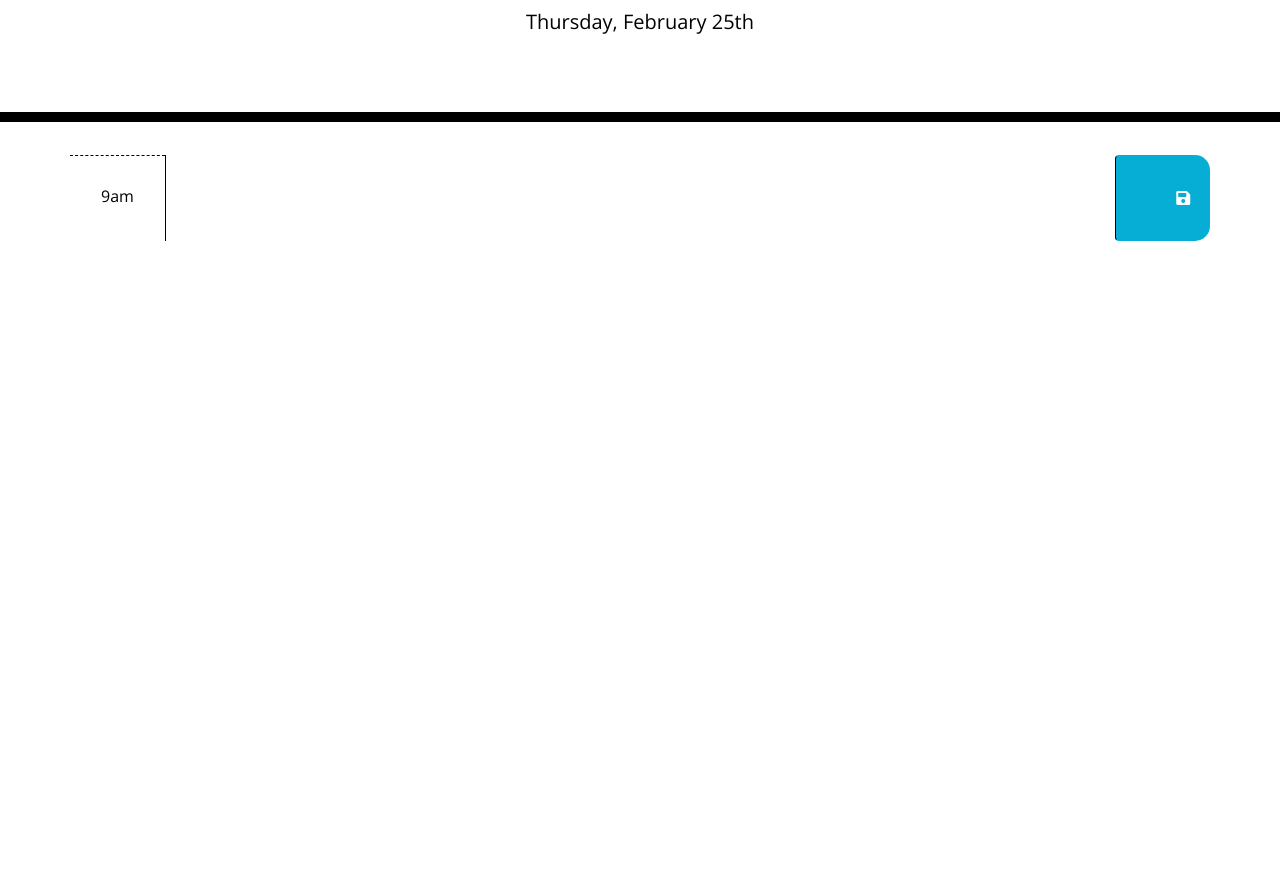
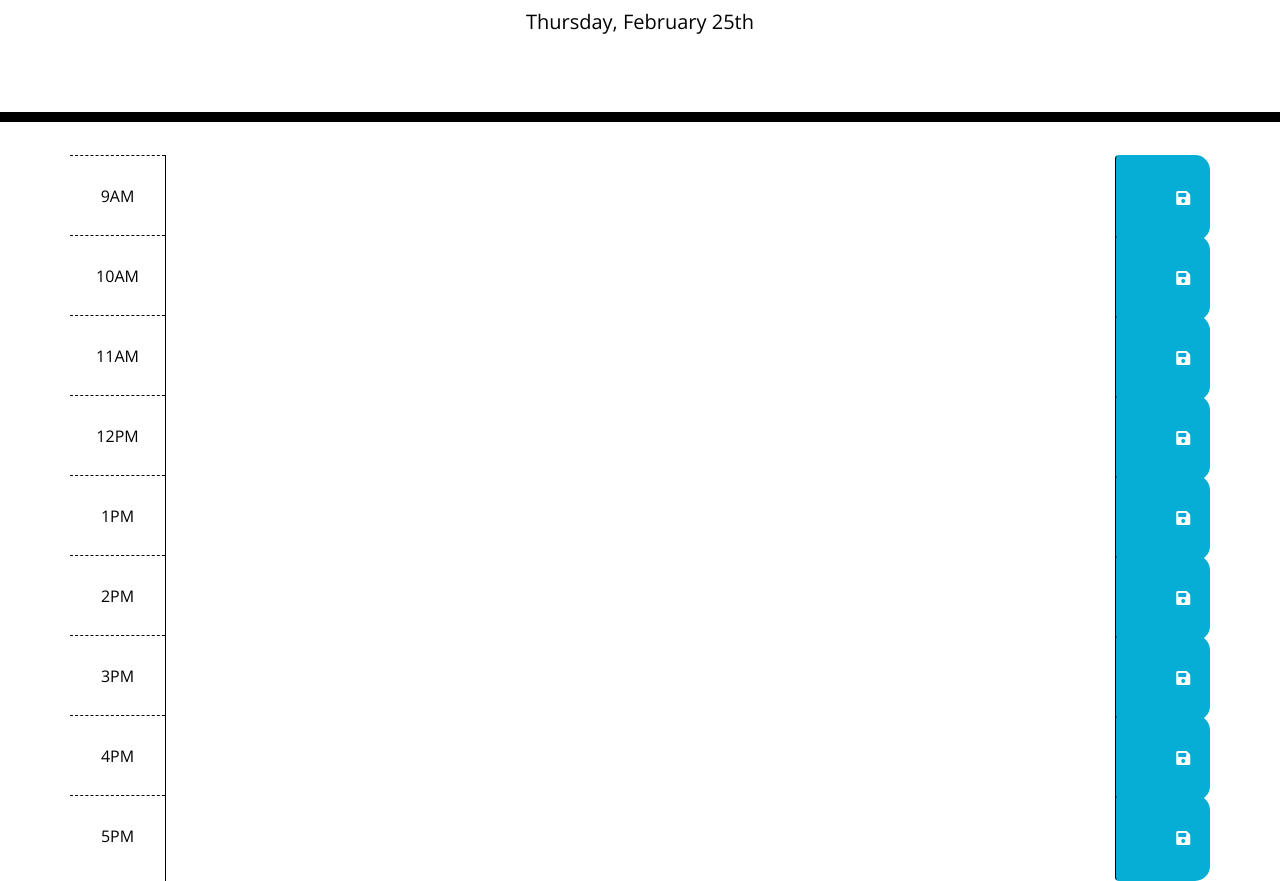
Before and after one commit to eloghub/05-work-day-scheduler, a plain HTML site: page index.html in a window 1280 px wide. Shown: the part 182-1063 px from the top of the page. Before the commit the page ends 800 px from the top, so only its background shows below. Drawn offline with nearby package versions, Linux system fonts and the light colour scheme.

Commit message:
full grid of hours is mapped out

```diff
--- a/index.html
+++ b/index.html
@@ -28,15 +28,119 @@
       <p class="lead">A simple calendar app for scheduling your work day</p>
       <p id="currentDay" class="lead"></p>
     </header>
-    <div class="container">
+
+    <div id="9AM" class="container">
       <div class="time-block row">
-        <div class="hour col-md-1">
-          9am
+        <div class="hour col-sm-1">
+          9AM
         </div>
-        <textarea class="description col-md-10">
+        <textarea class="description col-sm-10">
+        </textarea>
+        <button class="btn saveBtn col-sm-1">
+          <i class="fas fa-save"></i>
+        </button>
+      </div>
+    </div>
 
+    <div id="10AM" class="container">
+      <div class="time-block row">
+        <div class="hour col-sm-1">
+          10AM
+        </div>
+        <textarea class="description col-sm-10">
         </textarea>
-        <button class="btn saveBtn col-md-1">
+        <button class="btn saveBtn col-sm-1">
+          <i class="fas fa-save"></i>
+        </button>
+      </div>
+    </div>
+
+    <div id="11AM" class="container">
+      <div class="time-block row">
+        <div class="hour col-sm-1">
+          11AM
+        </div>
+        <textarea class="description col-sm-10">
+        </textarea>
+        <button class="btn saveBtn col-sm-1">
+          <i class="fas fa-save"></i>
+        </button>
+      </div>
+    </div>
+
+    <div id="12PM" class="container">
+      <div class="time-block row">
+        <div class="hour col-sm-1">
+          12PM
+        </div>
+        <textarea class="description col-sm-10">
+        </textarea>
+        <button class="btn saveBtn col-sm-1">
+          <i class="fas fa-save"></i>
+        </button>
+      </div>
+    </div>
+
+    <div id="1PM" class="container">
+      <div class="time-block row">
+        <div class="hour col-sm-1">
+          1PM
+        </div>
+        <textarea class="description col-sm-10">
+        </textarea>
+        <button class="btn saveBtn col-sm-1">
+          <i class="fas fa-save"></i>
+        </button>
+      </div>
+    </div>
+
+    <div id="2PM" class="container">
+      <div class="time-block row">
+        <div class="hour col-sm-1">
+          2PM
+        </div>
+        <textarea class="description col-sm-10">
+        </textarea>
+        <button class="btn saveBtn col-sm-1">
+          <i class="fas fa-save"></i>
+        </button>
+      </div>
+    </div>
+
+    <div id="3PM" class="container">
+      <div class="time-block row">
+        <div class="hour col-sm-1">
+          3PM
+        </div>
+        <textarea class="description col-sm-10">
+        </textarea>
+        <button class="btn saveBtn col-sm-1">
+          <i class="fas fa-save"></i>
+        </button>
+      </div>
+    </div>
+
+    <div id="4PM" class="container">
+      <div class="time-block row">
+        <div class="hour col-sm-1">
+          4PM
+        </div>
+        <textarea class="description col-sm-10">
+        </textarea>
+        <button class="btn saveBtn col-sm-1">
+          <i class="fas fa-save"></i>
+        </button>
+      </div>
+    </div>
+
+    <div id="5PM" class="container">
+      <div class="time-block row">
+        <div class="hour col-sm-1">
+          5PM
+        </div>
+        <textarea class="description col-sm-10">
+        </textarea>
+        <button class="btn saveBtn col-sm-1">
           <i class="fas fa-save"></i>
         </button>
       </div>
```
